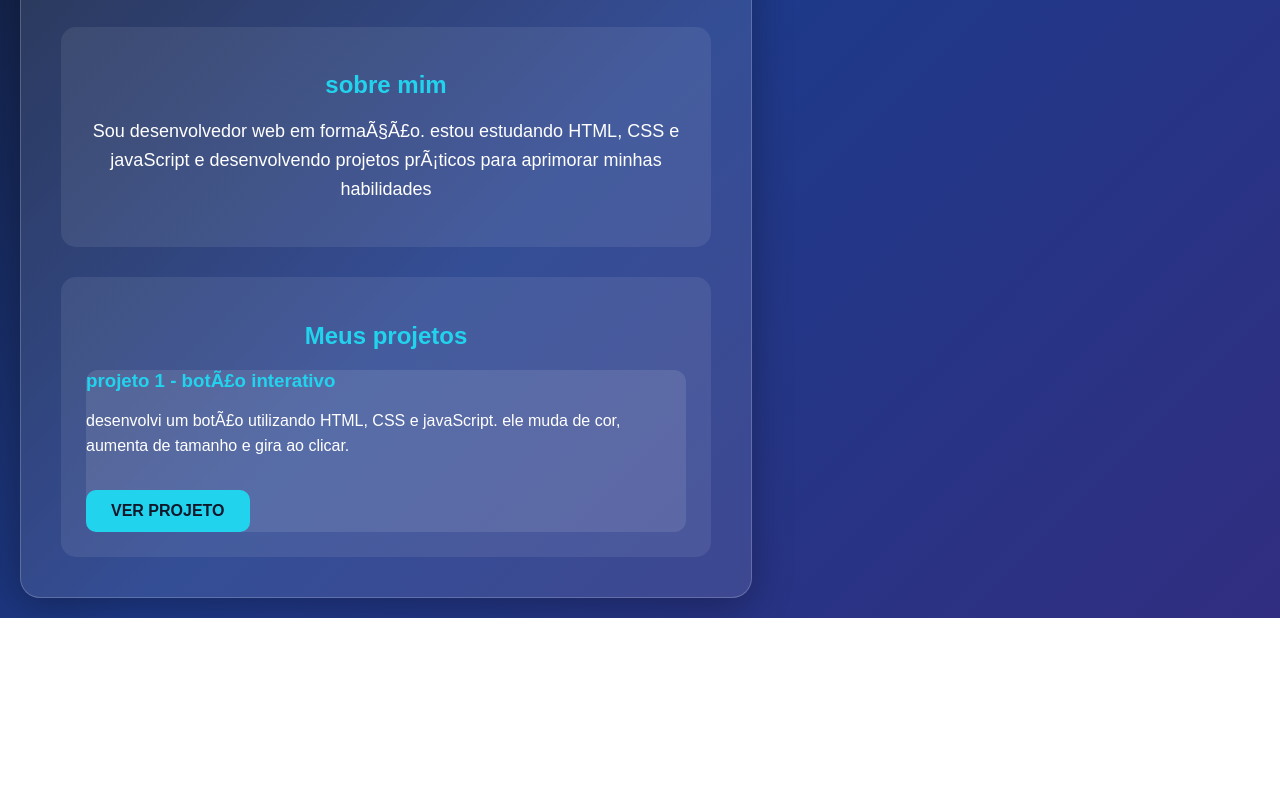
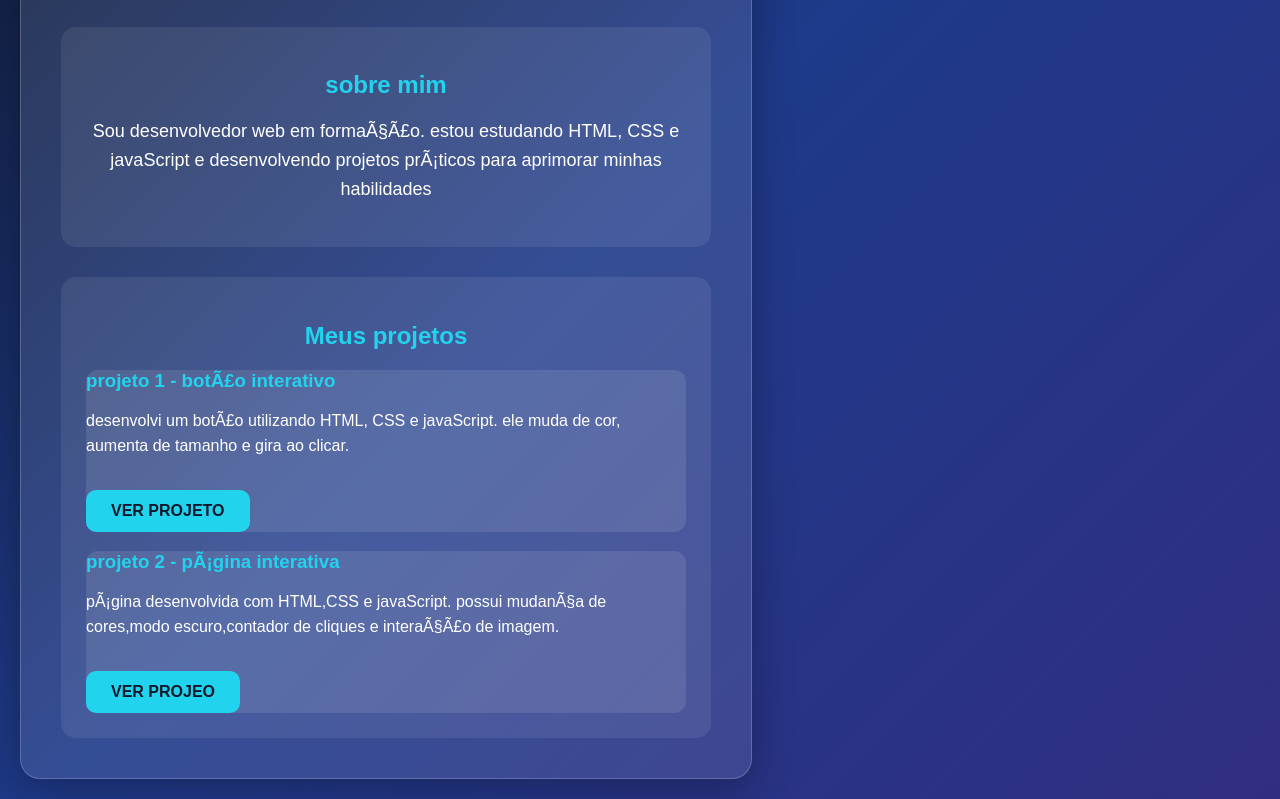
Before and after one commit to andersonmota-dev/meu-portifolio, a plain HTML site: page index.html in a window 1280 px wide. Shown: the part 401-1200 px from the top of the page. Before the commit the page ends 1019 px from the top, so only its background shows below. Drawn offline with Linux system fonts and the light colour scheme.

Commit message:
Update index.html

```diff
--- a/index.html
+++ b/index.html
@@ -162,6 +162,20 @@
                   VER PROJETO
             </a>
         </div>
+        <div class="projeto">
+
+        <h3>projeto 2 - página interativa</h3>
+          <P>
+            página desenvolvida com HTML,CSS e javaScript.
+            possui mudança de cores,modo escuro,contador
+            de cliques e interação de imagem.
+          </P>
+          <a
+            href="https://andersonmota-dev.github.io/meu-portifolio/projeto-interativo/"
+            class="botao-projeto">
+                VER PROJEO
+          </a>
+        </div>
       </section>
     </main>
     </body>
```
